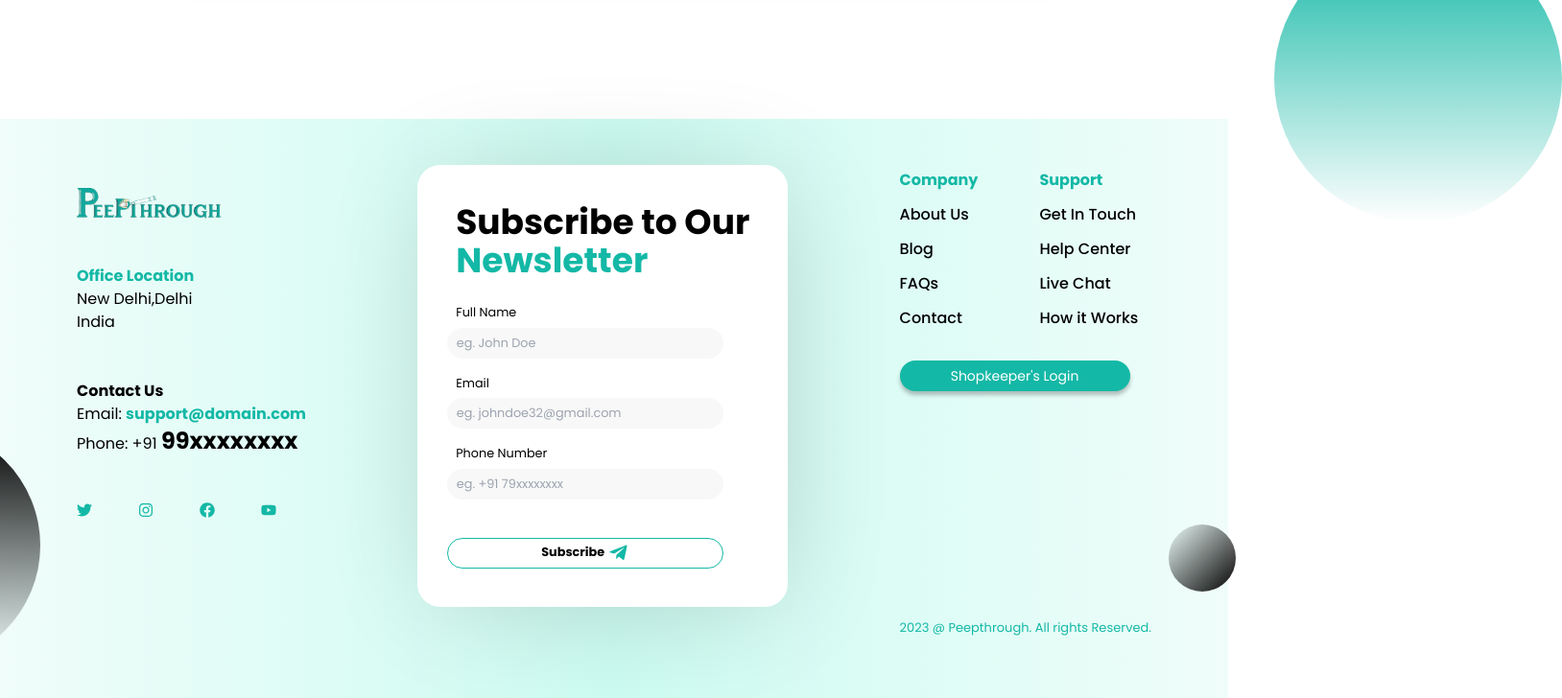
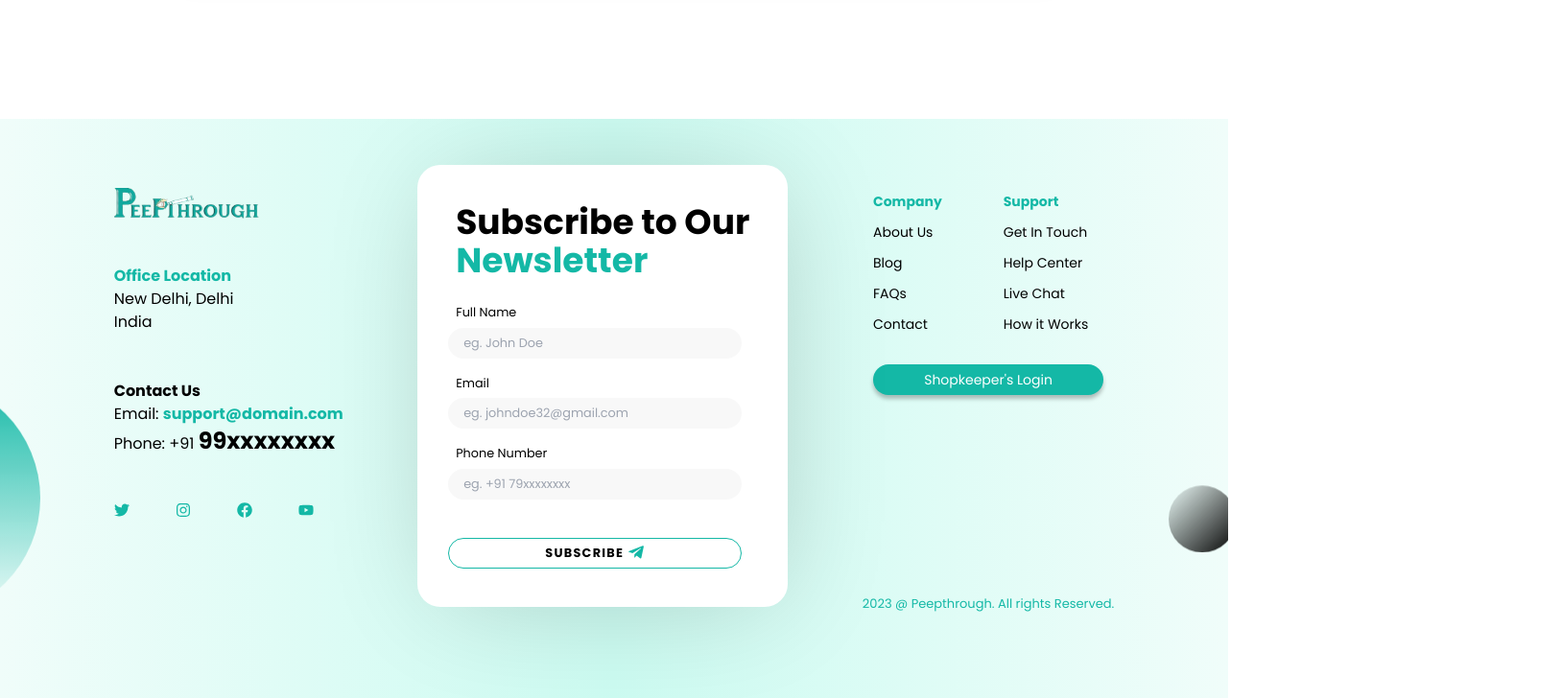
Before and after one commit to HarshBatra/Peepthrough, a React (Create React App) app: page /advertise in a window 1280 px wide. Shown: the part 740-1468 px from the top of the page at 96% size, 1628 px wide, since content can reach past the window. Built offline with nearby package versions, Linux system fonts and the light colour scheme; a web font is replaced by a local one.

Commit message:
made footer responsive

```diff
--- a/public/index.html
+++ b/public/index.html
@@ -9,8 +9,7 @@
     <title>Peepthrough</title>
 </head>
 
-<body>
-<body class="overflow-x-hidden">
+<body class="overflow-x-clip">
     <div id="root"></div>
 </body>
 <script src="https://cdn.tailwindcss.com"></script>
--- a/src/Components/Footer.js
+++ b/src/Components/Footer.js
@@ -1,88 +1,123 @@
-import React from 'react';
-import {FaTwitter, FaInstagram, FaFacebook, FaYoutube, FaTelegramPlane} from "react-icons/fa";
+import React from "react";
+import {
+  FaTwitter,
+  FaInstagram,
+  FaFacebook,
+  FaYoutube,
+  FaTelegramPlane,
+} from "react-icons/fa";
 
 const Footer = () => {
-  const logo = "./Assets/Images/logo.png"
+  const logo = "./Assets/Images/logo.png";
   return (
-    <div className='footer flex flex-row pl-20 pr-20 pt-10 pb-36 w-screen justify-between bg-gradient-to-r from-teal-50 via-teal-100 to-teal-50 relative -z-50'>
-        <div className="f-item1 flex flex-col gap-12 mt-8 ">
-            <img className='logo h-8 w-[151px]' src={logo} alt="logo"/>
-            <div className="location flex flex-col">
-                <p className='text-teal-500 font-bold'>Office Location</p>
-                <p>New Delhi,Delhi</p>
+    <div className="flex overflow-clip md:flex-row flex-col md:px-20 pt-2 md:pt-10 pb-20 w-full md:justify-around justify-center self-center md:text-left text-center items-center md:items-start align-top relative bg-gradient-to-r from-teal-50 via-teal-100 to-teal-50">
+      <div className="flex flex-col items-center md:items-start gap-12 mt-8 ">
+        <img className="h-8 w-[151px]" src={logo} alt="logo" />
+        <div className="flex flex-col">
+          <p className="text-teal-500 font-bold">Office Location</p>
+          <p>New Delhi, Delhi</p>
           <p>India</p>
         </div>
-            <div className="contact flex flex-col">
-                <p className='font-bold'>Contact Us</p>
-                <p>Email: <span className='font-bold text-teal-500'>support@domain.com</span></p>
-                <p>Phone: +91 <span className='text-2xl font-bold'>99xxxxxxxx</span></p>
+        <div className="flex flex-col">
+          <p className="font-bold">Contact Us</p>
+          <p>
+            Email:{" "}
+            <span className="font-bold text-teal-500">support@domain.com</span>
+          </p>
+          <p>
+            Phone: +91 <span className="text-2xl font-bold">99xxxxxxxx</span>
+          </p>
         </div>
-            <div className="social flex flex-row gap-12 text-[1rem] font-bold">
-                <FaTwitter className='text-teal-500'/>
-                <FaInstagram className='text-teal-500'/>
-                <FaFacebook className='text-teal-500'/>
-                <FaYoutube className='text-teal-500'/>
+        <div className="flex flex-row gap-12 text-[1rem] font-bold">
+          <FaTwitter className="text-teal-500 transition grow cursor-pointer" />
+          <FaInstagram className="text-teal-500 transition grow cursor-pointer" />
+          <FaFacebook className="text-teal-500 transition grow cursor-pointer" />
+          <FaYoutube className="text-teal-500 transition grow cursor-pointer" />
         </div>
       </div>
-        <div className="f-item2 z-10 flex flex-col bg-white shadow-[5px_5px_120px_-20px_rgba(0,0,0,0.2)] rounded-[1.5rem] p-10 mt-2">
-            <p className='text-4xl font-bold'>Subscribe to Our</p>
-            <p className='text-4xl font-bold text-teal-500'>Newsletter</p>
-            <form action="" className='newsletter text-[.8rem] font-semubold'>
-                <div className='name flex flex-col mt-6 gap-[.4rem]'>
+      <div className="z-20 flex flex-col bg-white shadow-[5px_5px_120px_-20px_rgba(0,0,0,0.2)] rounded-[1.5rem] p-10 md:my-2 my-10">
+        <p className="text-2xl md:text-4xl font-bold">Subscribe to Our</p>
+        <p className="text-2xl md:text-4xl font-bold text-teal-500">
+          Newsletter
+        </p>
+        <form action="" className="text-[.8rem] font-semubold">
+          <div className="flex flex-col items-start mt-6 gap-[.4rem]">
             <p>Full Name</p>
-                    <input name='fullname' className='bg-[rgba(217,217,217,0.2)] rounded-2xl w-72 h-8 ml-[-0.6rem]' type="text" placeholder='   eg. John Doe' />
+            <input
+              name="fullname"
+              className="bg-[rgba(217,217,217,0.2)] rounded-2xl h-8 pl-4 -mx-2 w-full"
+              type="text"
+              placeholder="eg. John Doe"
+            />
           </div>
-                <div name='email' className='email flex flex-col mt-4 gap-[.4rem]'>
+          <div
+            name="email"
+            className="flex flex-col items-start mt-4 gap-[.4rem]"
+          >
             <p>Email</p>
-                    <input className='bg-[rgba(217,217,217,0.2)] rounded-2xl w-72 h-8 ml-[-0.6rem]' type="text" placeholder='   eg. johndoe32@gmail.com' />
+            <input
+              className="bg-[rgba(217,217,217,0.2)] rounded-2xl h-8 pl-4 -mx-2 w-full"
+              type="text"
+              placeholder="eg. johndoe32@gmail.com"
+            />
           </div>
-                <div name='phonenum' className='number flex flex-col mt-4 gap-[.4rem]'>
+          <div
+            name="phonenum"
+            className="flex flex-col items-start mt-4 gap-[.4rem]"
+          >
             <p>Phone Number</p>
-                    <input className='bg-[rgba(217,217,217,0.2)] rounded-2xl w-72 h-8 ml-[-0.6rem]' type="text" placeholder='   eg. +91 79xxxxxxxx' />
+            <input
+              className="bg-[rgba(217,217,217,0.2)] rounded-2xl h-8 pl-4 -mx-2 w-full"
+              type="text"
+              placeholder="eg. +91 79xxxxxxxx"
+            />
           </div>
-                <div className="subscribe mt-10">
-                    <button className='flex justify-center items-center bg-transparent text-black font-bold px-4 border border-teal-500 w-72 h-8 ml-[-0.6rem] rounded-2xl hover:bg-teal-500 hover:text-white hover:fill-white'>
-                        <div className="sub flex flex-row gap-1 ">
-                            Subscribe <FaTelegramPlane className='text-teal-500 text-[1.3rem]'/>
+          <div className="mt-10">
+            <button className="flex justify-center items-center bg-transparent text-black font-bold px-4 border border-teal-500 w-full h-8 -ml-2 rounded-2xl hover:bg-teal-500 hover:text-white hover:font-semibold tracking-widest">
+              <div className="flex flex-row gap-1 ">
+                SUBSCRIBE{" "}
+                <FaTelegramPlane className="text-teal-500 text-lg hover:text-white" />
               </div>
             </button>
           </div>
         </form>
       </div>
-        <div className="f-item3 flex flex-col justify-between mt-3">
-            <div className="about-login flex flex-col gap-8">
-                <div className="about-links flex flex-row gap-16">
-                    <div className="company flex flex-col gap-3 font-medium">
-                        <p className='font-bold text-teal-500'>Company</p>
-                        <p>About Us</p>
-                        <p>Blog</p>
-                        <p>FAQs</p>
-                        <p>Contact</p>
+      <div className="flex flex-col items-center mt-3">
+        <div className="flex flex-col gap-8">
+          <div className="flex flex-row gap-16 mt-6">
+            <div className="flex flex-col gap-3 font-normal text-sm">
+              <p className="font-bold text-teal-500">Company</p>
+              <p className="cursor-pointer hover:font-semibold">About Us</p>
+              <p className="cursor-pointer hover:font-semibold">Blog</p>
+              <p className="cursor-pointer hover:font-semibold">FAQs</p>
+              <p className="cursor-pointer hover:font-semibold">Contact</p>
             </div>
-                    <div className="support flex flex-col gap-3 font-medium">
-                        <p className='font-bold text-teal-500'>Support</p>
-                        <p>Get In Touch</p>
-                        <p>Help Center</p>
-                        <p>Live Chat</p>
-                        <p>How it Works</p>
+            <div className="flex flex-col gap-3 font-normal text-sm">
+              <p className="font-bold text-teal-500">Support</p>
+              <p className="cursor-pointer hover:font-semibold">Get In Touch</p>
+              <p className="cursor-pointer hover:font-semibold">Help Center</p>
+              <p className="cursor-pointer hover:font-semibold">Live Chat</p>
+              <p className="cursor-pointer hover:font-semibold">How it Works</p>
             </div>
           </div>
-                <div className="shopk">
-                    <button className='flex justify-center items-center text-sm text-white bg-teal-500 rounded-2xl w-60 h-8 shadow-[0px_4px_4px_rgba(0,0,0,0.25)] hover:bg-white hover:text-teal-500'>
+          <div>
+            <button className="flex justify-center items-center text-sm text-white bg-teal-500 rounded-2xl w-60 h-8 shadow-[0px_4px_4px_rgba(0,0,0,0.25)] hover:bg-white hover:text-teal-500">
               Shopkeeper's Login
             </button>
           </div>
         </div>
-            <div className="rights mb-[-2rem]">
-                <p className='text-teal-500 text-bold text-[13px]'>{new Date().getFullYear()} @ Peepthrough. All rights Reserved.</p>
+        <div className="md:mt-52 my-10">
+          <p className="text-teal-500 text-bold text-[13px]">
+            {new Date().getFullYear()} @ Peepthrough. All rights Reserved.
+          </p>
         </div>
       </div>
-        <div className="ellipse1 absolute w-[250px] h-[250px] top-[10rem] left-[28rem] rounded-full bg-gradient-to-b from-teal-500 -z-10"></div>
-        <div className="ellipse2 absolute w-[300px] h-[300px] top-[-12rem] left-[83rem] rounded-full bg-gradient-to-b from-teal-500 -z-10"></div>
-        <div className="ellipse3 absolute w-[250px] h-[250px] top-[20rem] left-[-13rem] rounded-full bg-gradient-to-b from-black -z-10"></div>
-        <div className="ellipse4 absolute w-[70px] h-[70px] bottom-[10rem] right-[-0.5rem] rounded-full bg-gradient-to-tl from-black -z-10"></div>
+      <div className="vert-move2 absolute w-[250px] h-[250px] top-[10rem] left-[28rem] rounded-full bg-gradient-to-b from-teal-500 z-10"></div>
+      <div className="vert-move1 absolute w-[300px] h-[300px] top-[-12rem] left-[83rem] rounded-full bg-gradient-to-b from-teal-500 z-10"></div>
+      <div className="vert-move3 absolute w-[250px] h-[250px] top-[20rem] left-[-13rem] rounded-full bg-gradient-to-b from-teal-500 z-10"></div>
+      <div className="vert-move absolute w-[70px] h-[70px] bottom-[10rem] right-[-0.5rem] rounded-full bg-gradient-to-tl from-black z-10"></div>
     </div>
-  )
-}
+  );
+};
 
-export default Footer
+export default Footer;
--- a/src/Pages/Faq.js
+++ b/src/Pages/Faq.js
@@ -1,60 +1,77 @@
-import React from 'react'
+import React from "react";
 
-const Faq = () =>
-{
-    return (
-        <div class='m-10 p-10 grid place-content-center justify-items-center' >
-            <div class='text-center text-6xl text-[#13A89E] font-bold tracking-wider m-5' >
-                FAQ's
-            </div>
+const Faq = () => {
+  return (
+    <div class="m-10 p-10 grid place-content-center justify-items-center">
+      <div class="text-center text-6xl text-[#13A89E] font-bold tracking-wider m-5">
+        FAQ's
+      </div>
 
-            <span className='w-44 h-0.5 mt-4 ' style={ { 'background': 'radial-gradient(#13A89E 0%, rgba(19, 168, 158, 0) 100%)', } }></span>
+      <span
+        className="w-44 h-0.5 mt-4 "
+        style={{
+          background: "radial-gradient(#13A89E 0%, rgba(19, 168, 158, 0) 100%)",
+        }}
+      ></span>
 
-            <div class='text-justify m-10 p-10 font-medium tracking-wider text-base font-poppins opacity-80 '>
-                - How is Peepthrough different from any other listing site?
-                <br></br>
+      <div class="text-justify m-10 p-10 font-medium tracking-wider text-base font-poppins opacity-80 ">
+        - How is Peepthrough different from any other listing site?
+        <br></br>
+        Answer: Peepthrough lets you window shop a market sitting in the luxury
+        of your house. It lists all the famous markets as well as famous shops
+        in those markets for you to search through. Only the selected few in
+        each market makes it to our list depending on their user rating, so that
+        you dont have to roam around for endless hours in the market. The
+        outlets are categorized as well as prioritized as per Peepthrough
+        verification and rating methods. A retailer gets to manage their own
+        page and update latest information, sales and promotions on their
+        webpages. Thus, literally bringing the best of each market at your
+        fingertips.
+        <br></br>
+        <br></br>- How do I contact a particular shop/brand/outlet?
+        <br></br>
+        Answer: There is a business contact form available on each outlet's
+        page. You can fill in your details and send in your query for the
+        retailer. Alternatively, contact number and other details are mentioned
+        on retailer's page which can also be used to communicate.
+        <br></br>
+        <br></br>- On what basis website ratings are given?
+        <br></br>
+        Answer: Peepthrough provides 2 types of rating for each outlet. One from
+        the user (the audience surfing the website) and the second from the
+        Peepthrough team which carefully give their ratings on the basis of
+        algorithms set to judge the product range availability, footfall,
+        quality of products, user's reviews as well as first hand feedback taken
+        from walk-in customers.
+        <br></br>
+        <br></br>- As a retailer listed on Peepthrough, how do I promote my
+        business through your website?
+        <br></br>
+        Answer: A webpage is dedicated to your retail outlet on Peepthrough.
+        Alongside a banner for promotion where latest sales, offers and
+        discounts can be uploaded, you can also upload details about your
+        outlet, including the product list. A Gallery is provided to you for
+        uploading latest pictures of your outlet/products. Third party ecommerce
+        sites can be linked to your webpage (Amazon etc.) in order to increase
+        sales online. Paid promotion banner is also available on market page.for
+        marketing purposes.
+        <br></br>
+        <br></br>- As a retailer, how do I manage my webpage?
+        <br></br>
+        Answer: A shopkeeper's login details are given to you once you fill the
+        advertise form on the website (link given in the header) and your
+        details are approved by the Peepthrough team. You can use the login
+        credentials to manage your page where you can upload information about
+        your outlet as well as post ads and pictures.
+        <br></br>
+        <br></br>- How can I see my page views on Peepthrough?
+        <br></br>
+        Answer: Analytics will be provided to you by the peepthrough team for
+        you to check the number of user views of your webpage as well as
+        Peepthough website as a whole.
+      </div>
+    </div>
+  );
+};
 
-                Answer: Peepthrough lets you window shop a market sitting in the luxury of your house. It lists all the famous markets as well as famous shops in those markets for you to search through. Only the selected few in each market makes it to our list depending on their user rating, so that you dont have to roam around for endless hours in the market. The outlets are categorized as well as prioritized as per Peepthrough verification and rating methods. A retailer gets to manage their own page and update latest information, sales and promotions on their webpages. Thus, literally bringing the best of each market at your fingertips.
-                <br></br>
-                <br></br>
-
-                - How do I contact a particular shop/brand/outlet?
-                <br></br>
-
-                Answer: There is a business contact form available on each outlet's page. You can fill in your details and send in your query for the retailer. Alternatively, contact number and other details are mentioned on retailer's page which can also be used to communicate.
-                <br></br>
-                <br></br>
-
-                - On what basis website ratings are given?
-                <br></br>
-
-                Answer: Peepthrough provides 2 types of rating for each outlet. One from the user (the audience surfing the website) and the second from the Peepthrough team which carefully give their ratings on the basis of algorithms set to judge the product range availability, footfall, quality of products, user's reviews as well as first hand feedback taken from walk-in customers.
-                <br></br>
-                <br></br>
-
-                - As a retailer listed on Peepthrough, how do I promote my business through your website?
-                <br></br>
-
-                Answer: A webpage is dedicated to your retail outlet on Peepthrough. Alongside a banner for promotion where latest sales, offers and discounts can be uploaded,  you can also upload details about your outlet, including the product list. A Gallery is provided to you for uploading latest pictures of your outlet/products. Third party ecommerce sites can be linked to your webpage (Amazon etc.) in order to increase sales online. Paid promotion banner is also available on market page.for marketing purposes.
-                <br></br>
-                <br></br>
-
-                - As a retailer, how do I manage my webpage?
-                <br></br>
-
-                Answer: A shopkeeper's login details are given to you once you fill the advertise form on the website (link given in the header) and your details are approved by the Peepthrough team. You can use the login credentials to manage your page where you can upload information about your outlet as well as post ads and pictures.
-                <br></br>
-                <br></br>
-
-                - How can I see my page views on Peepthrough?
-                <br></br>
-
-                Answer: Analytics will be provided to you by the peepthrough team for you to check the number of user views of your webpage as well as Peepthough website as a whole.
-            </div>
-
-
-        </div >
-    )
-}
-
-export default Faq
+export default Faq;
--- a/src/Pages/Homepage Components/IntroComp.js
+++ b/src/Pages/Homepage Components/IntroComp.js
@@ -1,26 +1,61 @@
-import React from 'react';
-import {CSSComponents} from "../../Components/CSSComponents"
-import SearchIcon from '@mui/icons-material/Search';
+import React from "react";
+import { CSSComponents } from "../../Components/CSSComponents";
+import SearchIcon from "@mui/icons-material/Search";
 
 function IntroComp() {
   return (
-    <div className='ml-16 tracking-wider py-16'>
-      <div className='flex items-center'>
-        <div className='flex flex-col w-[606px] '>
-          <h1 className='text-[100px] font-bold text-[#393E46]'>WELCOME</h1>
-          <h3 className='text-3xl font-bold text-primary-blue mb-6'>TO A WHOLE NEW EXPERIENCE OF WINDOW SHOPPING</h3>
-          <p className='text-base text-[#00000099] mb-6'>Why roam around for hours if you can window shop in the luxury of your home...</p>
-          <p className='text-base text-[#00000099]'>Peepthrough brings to you famous markets in your city with Selected, Sorted & Categorized outlets, all finely picked to serve your shopping requirements !</p>
+    <div className="ml-16 tracking-wider py-16">
+      <div className="flex items-center">
+        <div className="flex flex-col w-[606px] ">
+          <h1 className="text-[100px] font-bold text-[#393E46]">WELCOME</h1>
+          <h3 className="text-3xl font-bold text-primary-blue mb-6">
+            TO A WHOLE NEW EXPERIENCE OF WINDOW SHOPPING
+          </h3>
+          <p className="text-base text-[#000000] mb-6">
+            Why roam around for hours if you can window shop in the luxury of
+            your home...
+          </p>
+          <p className="text-base text-[#000000]">
+            Peepthrough brings to you famous markets in your city with Selected,
+            Sorted & Categorized outlets, all finely picked to serve your
+            shopping requirements !
+          </p>
         </div>
-        <div className='relative z-10'>
-          <img src="./Assets/Images/welcome.png" alt="" className="h-[587px] w-auto z-10" />
-          <div className="ellipse-2 absolute w-[700px] h-[700px] top-0 right-0 left-0 bottom-0 m-auto rounded-full -z-50" style={{background: "linear-gradient(147.22deg, #13A89E -31.1%, rgba(19, 168, 158, 0) 77.92%)"}}></div>
+        <div className="relative z-10">
+          <img
+            src="./Assets/Images/welcome.png"
+            alt=""
+            className="h-[587px] w-auto z-10"
+          />
+          <div
+            className="ellipse-2 absolute w-[700px] h-[700px] top-0 right-0 left-0 bottom-0 m-auto rounded-full -z-50"
+            style={{
+              background:
+                "linear-gradient(147.22deg, #13A89E -31.1%, rgba(19, 168, 158, 0) 77.92%)",
+            }}
+          ></div>
         </div>
       </div>
-      <div className='relative w-2/3 block mx-auto tracking-wider z-10 rounded-2xl' style={{boxShadow: "rgba(50, 50, 93, 0.25) 0px 6px 12px -2px, rgba(0, 0, 0, 0.3) 0px 3px 7px -3px"}}>
-        <input type="text" placeholder='Search by Name, City, or Category' className='border w-full rounded-2xl h-10 placeholder:text-xs placeholder:tracking-wider pl-4 outline-none pr-[155px]' />
-        <button className={`${CSSComponents.roundButtonBlue} px-8 py-[4px] text-sm font-medium absolute right-2
-         top-1/2 -translate-y-1/2 tracking-wider`} style={{boxShadow: "0px 4px 4px 0px #00000040"}}><SearchIcon/>Search</button>
+      <div
+        className="relative w-2/3 block mx-auto tracking-wider z-10 rounded-2xl"
+        style={{
+          boxShadow:
+            "rgba(50, 50, 93, 0.25) 0px 6px 12px -2px, rgba(0, 0, 0, 0.3) 0px 3px 7px -3px",
+        }}
+      >
+        <input
+          type="text"
+          placeholder="Search by Name, City, or Category"
+          className="border w-full rounded-2xl h-10 placeholder:text-xs placeholder:tracking-wider pl-4 outline-none pr-[155px]"
+        />
+        <button
+          className={`${CSSComponents.roundButtonBlue} px-8 py-[4px] text-sm font-medium absolute right-2
+         top-1/2 -translate-y-1/2 tracking-wider`}
+          style={{ boxShadow: "0px 4px 4px 0px #00000040" }}
+        >
+          <SearchIcon />
+          Search
+        </button>
       </div>
     </div>
   );
```
Also changed, not shown: public/Assets/Images/Icons/MISCELLANEOUs.png (renamed from public/Assets/Images/Icons/misc.png). Lines whose indentation alone changed are shown as unchanged.
